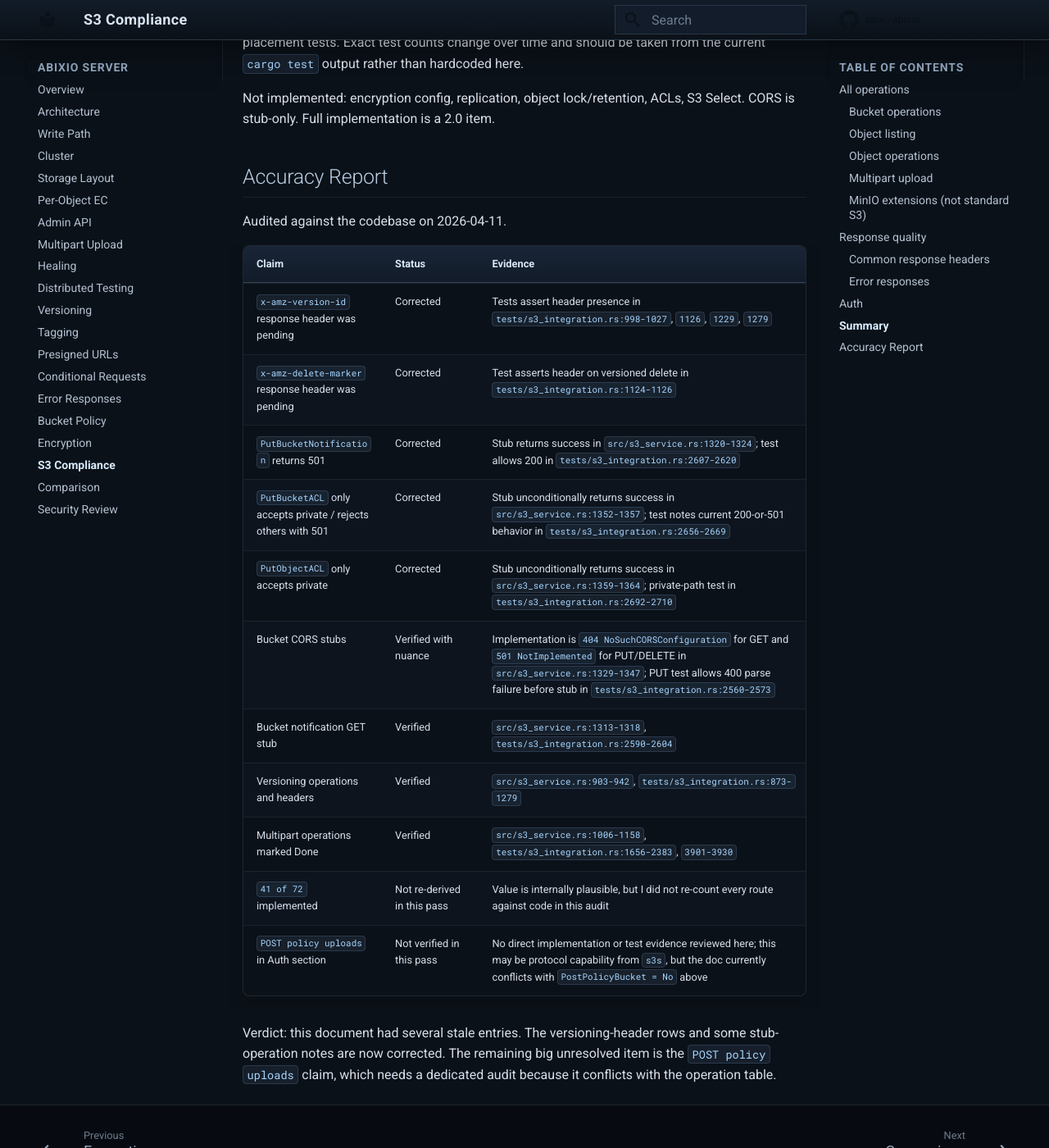
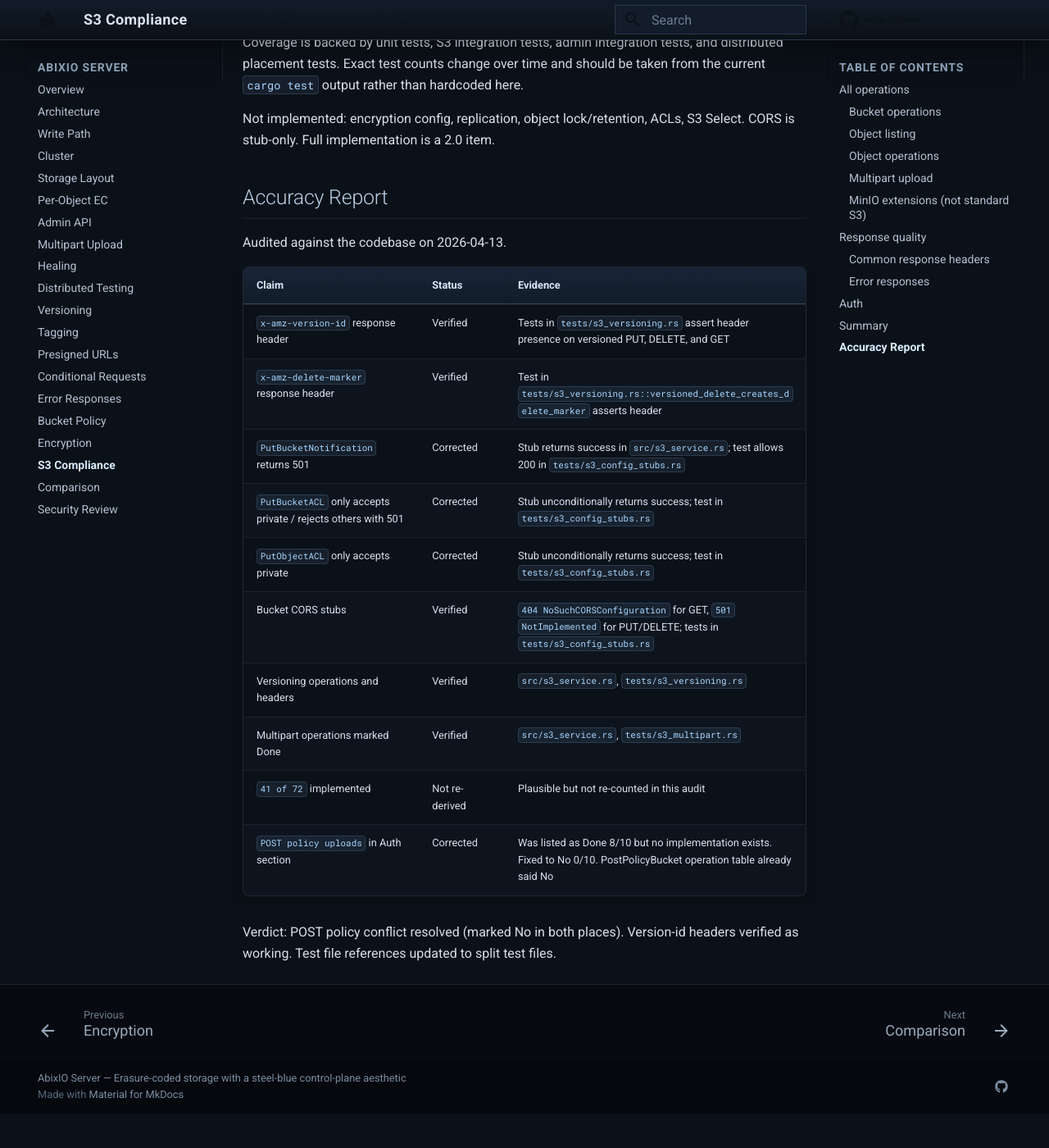
Before and after one commit to abix-/abixio, an MkDocs documentation site: the page built from docs/s3-compliance.md, in a window 1280 px wide and 1400 px high, scrolled down 8797 px. Shown: the whole window at 82% size. Built offline with MkDocs 1.6.1 and Material for MkDocs 9.7.7, drawn with Linux system fonts in a browser that asks for light colours; comment, search, counter and statistics services are not loaded; after the commit the page ends 10155 px from its top, so only the background shows below that; some of the changed text lies outside the part shown.

Commit message:
fix stale s3-compliance entries, update test counts, refresh index.md

```diff
--- a/docs/s3-compliance.md
+++ b/docs/s3-compliance.md
@@ -142,12 +142,13 @@
 | SigV4 presigned URL | Done | 9/10 |
 | SigV4 chunked transfer | Done | 9/10 |
 | SigV4 trailing checksums | Done | 9/10 |
-| POST policy uploads | Done | 8/10 |
+| POST policy uploads | No | 0/10 |
 | Content-MD5 validation | Done | 9/10 |
 | Anonymous (no-auth mode) | Done | 8/10 |
 
-SigV4 chunked transfer, trailing checksums, POST policy, and content-MD5
-are handled by s3s at the protocol layer. No application code needed.
+SigV4 chunked transfer, trailing checksums, and content-MD5 are handled
+by s3s at the protocol layer. No application code needed. POST policy
+uploads (browser-based `POST /{bucket}`) are not implemented.
 
 ## Summary
 
@@ -164,20 +165,19 @@
 
 ## Accuracy Report
 
-Audited against the codebase on 2026-04-11.
+Audited against the codebase on 2026-04-13.
 
 | Claim | Status | Evidence |
 |---|---|---|
-| `x-amz-version-id` response header was pending | Corrected | Tests assert header presence in `tests/s3_integration.rs:998-1027`, `1126`, `1229`, `1279` |
-| `x-amz-delete-marker` response header was pending | Corrected | Test asserts header on versioned delete in `tests/s3_integration.rs:1124-1126` |
-| `PutBucketNotification` returns 501 | Corrected | Stub returns success in `src/s3_service.rs:1320-1324`; test allows 200 in `tests/s3_integration.rs:2607-2620` |
-| `PutBucketACL` only accepts private / rejects others with 501 | Corrected | Stub unconditionally returns success in `src/s3_service.rs:1352-1357`; test notes current 200-or-501 behavior in `tests/s3_integration.rs:2656-2669` |
-| `PutObjectACL` only accepts private | Corrected | Stub unconditionally returns success in `src/s3_service.rs:1359-1364`; private-path test in `tests/s3_integration.rs:2692-2710` |
-| Bucket CORS stubs | Verified with nuance | Implementation is `404 NoSuchCORSConfiguration` for GET and `501 NotImplemented` for PUT/DELETE in `src/s3_service.rs:1329-1347`; PUT test allows 400 parse failure before stub in `tests/s3_integration.rs:2560-2573` |
-| Bucket notification GET stub | Verified | `src/s3_service.rs:1313-1318`, `tests/s3_integration.rs:2590-2604` |
-| Versioning operations and headers | Verified | `src/s3_service.rs:903-942`, `tests/s3_integration.rs:873-1279` |
-| Multipart operations marked Done | Verified | `src/s3_service.rs:1006-1158`, `tests/s3_integration.rs:1656-2383`, `3901-3930` |
-| `41 of 72` implemented | Not re-derived in this pass | Value is internally plausible, but I did not re-count every route against code in this audit |
-| `POST policy uploads` in Auth section | Not verified in this pass | No direct implementation or test evidence reviewed here; this may be protocol capability from `s3s`, but the doc currently conflicts with `PostPolicyBucket = No` above |
+| `x-amz-version-id` response header | Verified | Tests in `tests/s3_versioning.rs` assert header presence on versioned PUT, DELETE, and GET |
+| `x-amz-delete-marker` response header | Verified | Test in `tests/s3_versioning.rs::versioned_delete_creates_delete_marker` asserts header |
+| `PutBucketNotification` returns 501 | Corrected | Stub returns success in `src/s3_service.rs`; test allows 200 in `tests/s3_config_stubs.rs` |
+| `PutBucketACL` only accepts private / rejects others with 501 | Corrected | Stub unconditionally returns success; test in `tests/s3_config_stubs.rs` |
+| `PutObjectACL` only accepts private | Corrected | Stub unconditionally returns success; test in `tests/s3_config_stubs.rs` |
+| Bucket CORS stubs | Verified | `404 NoSuchCORSConfiguration` for GET, `501 NotImplemented` for PUT/DELETE; tests in `tests/s3_config_stubs.rs` |
+| Versioning operations and headers | Verified | `src/s3_service.rs`, `tests/s3_versioning.rs` |
+| Multipart operations marked Done | Verified | `src/s3_service.rs`, `tests/s3_multipart.rs` |
+| `41 of 72` implemented | Not re-derived | Plausible but not re-counted in this audit |
+| `POST policy uploads` in Auth section | Corrected | Was listed as Done 8/10 but no implementation exists. Fixed to No 0/10. PostPolicyBucket operation table already said No |
 
-Verdict: this document had several stale entries. The versioning-header rows and some stub-operation notes are now corrected. The remaining big unresolved item is the `POST policy uploads` claim, which needs a dedicated audit because it conflicts with the operation table.
+Verdict: POST policy conflict resolved (marked No in both places). Version-id headers verified as working. Test file references updated to split test files.
```
Also changed, not shown: README.md (+1 -1 lines), docs/index.md (+1 -1 lines), docs/todo.md (+4 -4 lines).
